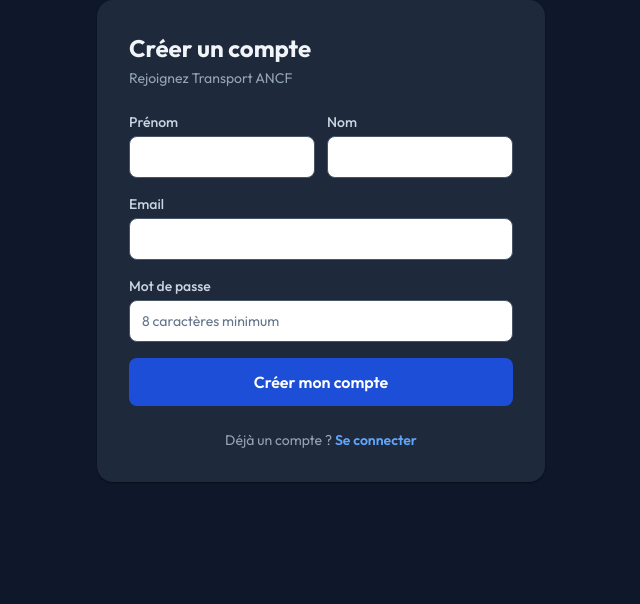
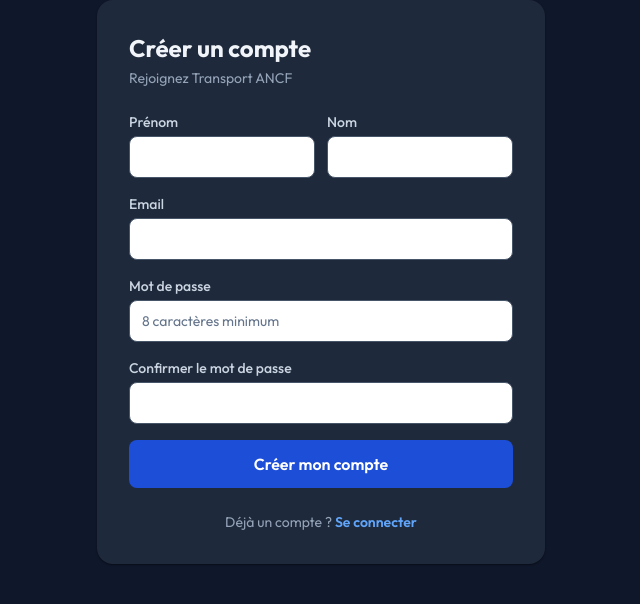
Before and after one commit to Alexiiiiiiiiis/Projet_ANCF, a React (Vite) app in the folder frontend/: page /inscription in a window 1280 px wide. Shown: the top 604 px of the page, without its empty margins (319-959 px from the left). Built offline with nearby package versions, Linux system fonts and the light colour scheme; no server answers.

Commit message:
feat(frontend): confirmation du mot de passe à l'inscription

```diff
--- a/frontend/src/pages/RegisterPage.tsx
+++ b/frontend/src/pages/RegisterPage.tsx
@@ -9,6 +9,7 @@ export function RegisterPage() {
   const navigate = useNavigate()
 
   const [form, setForm] = useState({ firstName: '', lastName: '', email: '', password: '' })
+  const [confirmPassword, setConfirmPassword] = useState('')
   const [error, setError] = useState('')
   const [loading, setLoading] = useState(false)
 
@@ -19,6 +20,10 @@ export function RegisterPage() {
     e.preventDefault()
     if (form.password.length < 8) {
       setError('Le mot de passe doit contenir au moins 8 caractères.')
+      return
+    }
+    if (form.password !== confirmPassword) {
+      setError('Les deux mots de passe ne correspondent pas.')
       return
     }
     setError('')
@@ -91,6 +96,17 @@ export function RegisterPage() {
               placeholder="8 caractères minimum"
             />
           </div>
+          <div>
+            <label className="mb-1 block text-sm font-medium text-gray-700">Confirmer le mot de passe</label>
+            <input
+              type="password"
+              required
+              minLength={8}
+              value={confirmPassword}
+              onChange={(e) => setConfirmPassword(e.target.value)}
+              className="w-full rounded-lg border border-gray-300 px-3 py-2.5 text-sm outline-none focus:border-blue-500 focus:ring-2 focus:ring-blue-100"
+            />
+          </div>
           <button
             type="submit"
             disabled={loading}
```
